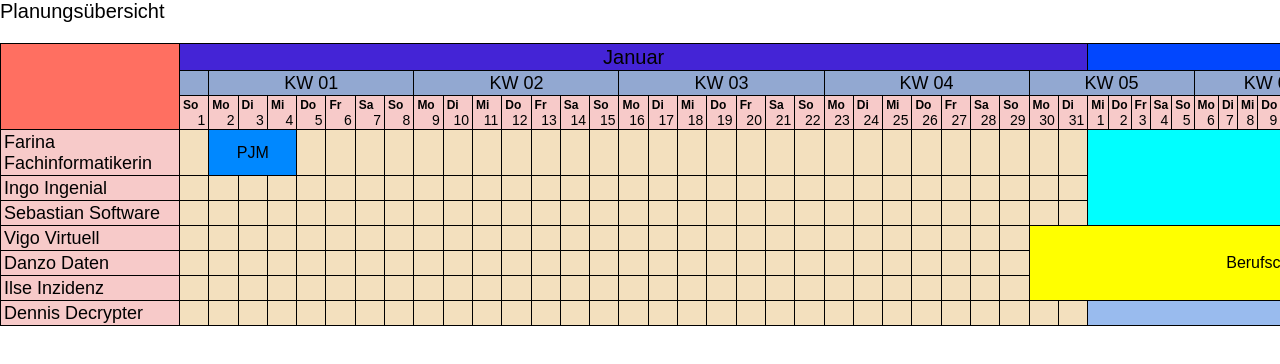
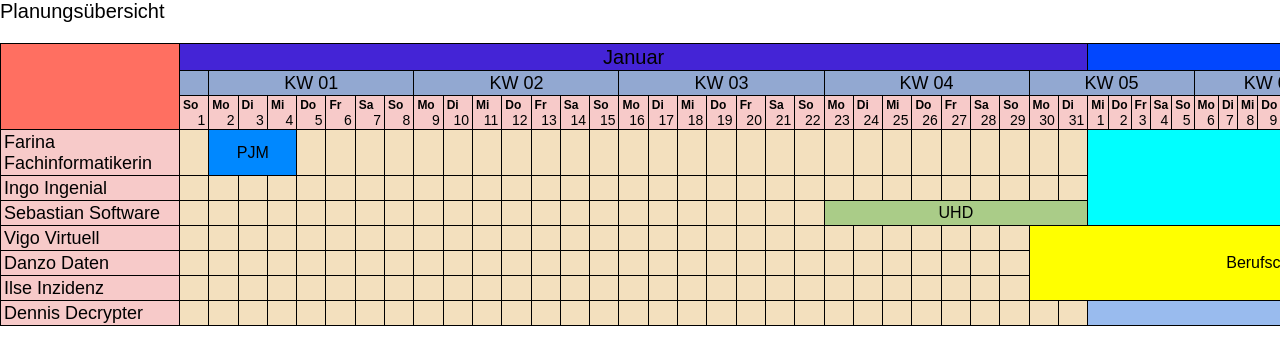
Before and after one commit to Technose02/azubi-planer, a Vue app: page / in a window 1280 px wide. Shown: the top 364 px of the page. Built offline with nearby package versions, Linux system fonts and the light colour scheme.

Commit message:
Vorbereitung zum Erproben

```diff
--- a/src/App.vue
+++ b/src/App.vue
@@ -35,6 +35,13 @@ export default {
           :end-date="new Date(2023, 1, 28)"
           color="#0FF"
           >Anwendungsentwicklung</planner-entry
+        >
+        <planner-entry
+          :row-keys="['ssebastian']"
+          :start-date="new Date(2023, 0, 23)"
+          :end-date="new Date(2023, 0, 31)"
+          color="#AC8"
+          >UHD</planner-entry
         >
         <planner-entry
           :row-keys="['vvigo', 'ddanzo', 'iilse']"
```
